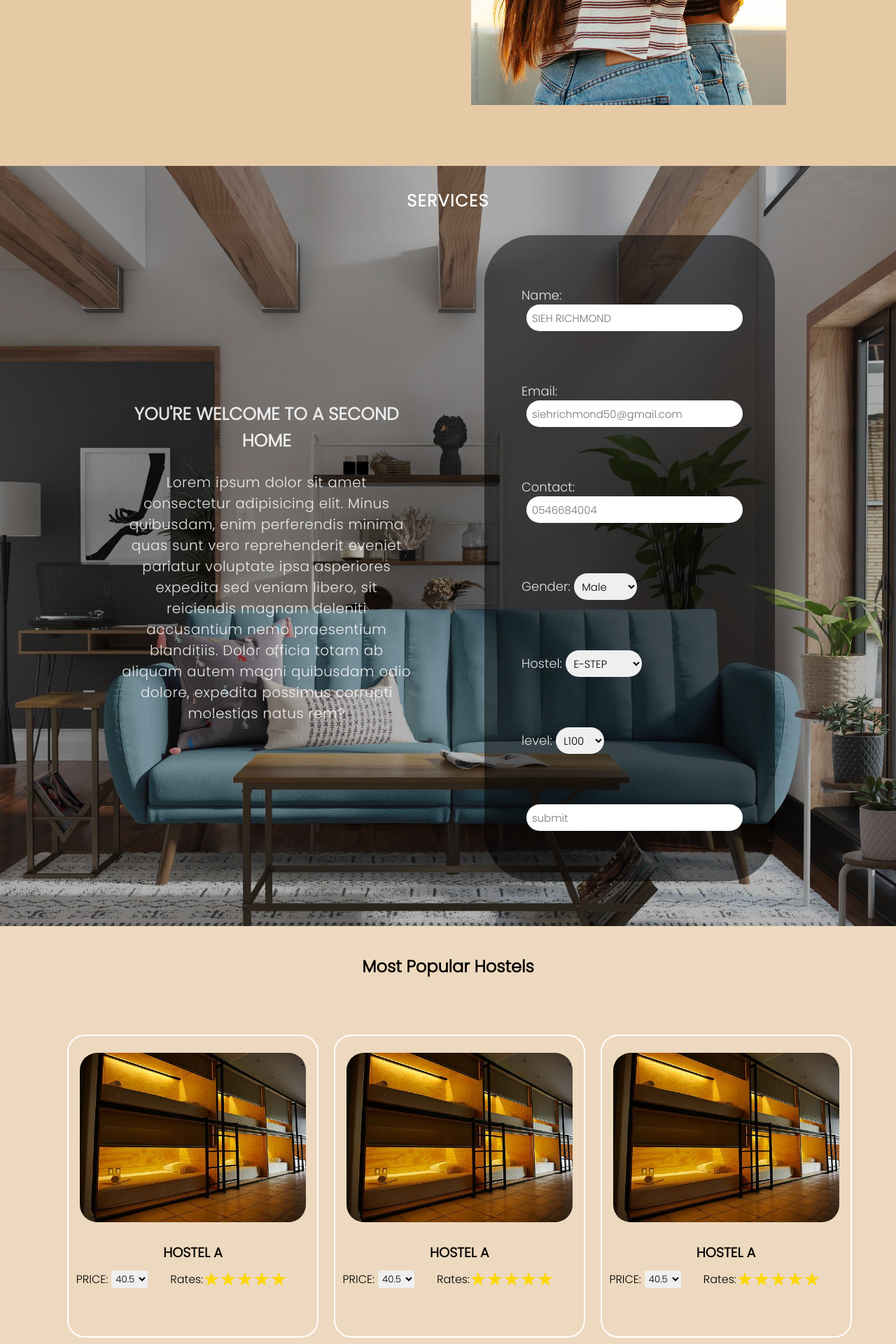
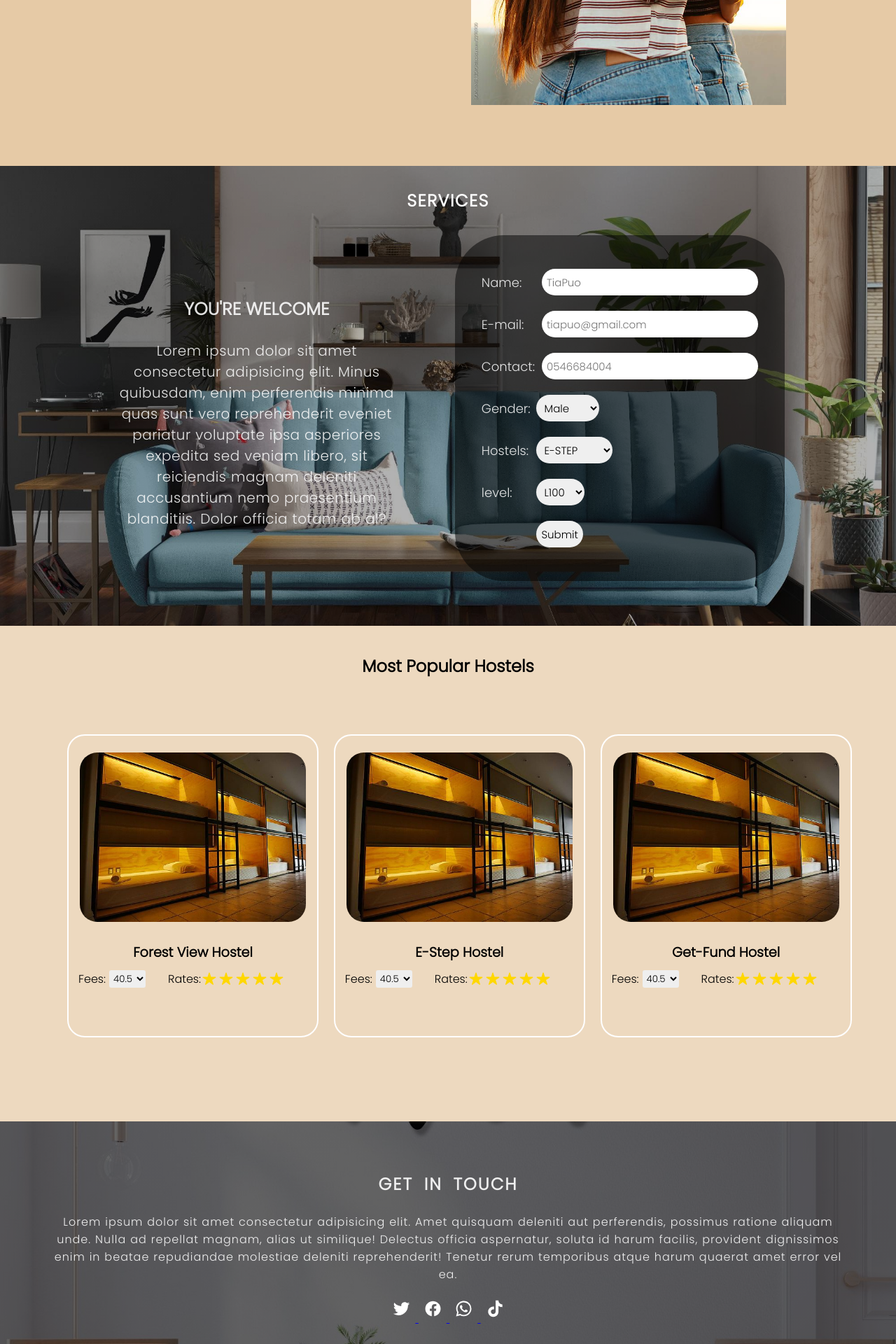
Before and after one commit to PaaRich/feelhome-websiste, a PHP site: page / in a window 1280 px wide. Shown: the part 1440-3360 px from the top of the page at 70% size. Run offline with PHP 8.4, Linux system fonts and the light colour scheme.

Commit message:
Update index.php

```diff
--- a/index.php
+++ b/index.php
@@ -16,13 +16,15 @@
 <body>
     <header>
         <div>
+            <button id="menu-btn">Menu</button>
             <nav>
                 <div class="logo">
                     <span><span class="feel">Feel</span><span class="home">Home</span></span>
+                    <div id="toggle">X</div>
                 </div>
                 <div class="links">
                     <ul>
-                        <li><a class="first_child" href="#">Home</a></li>
+                        <li><a href="#">Home</a></li>
                         <li><a href="#">Services</a></li>
                         <li><a href="#">About us</a></li>
                         <li><a href="#">Blog</a></li>
@@ -37,13 +39,11 @@
                     </h1>
                     <p>You are warmly welcome to comfortable Home</p>
                     <div>
-                        <button id="this">Read more<ion-icon name="arrow-forward-outline" style="margin-left:0.2em;"></ion-icon></button>
+                        <button id="this"><span>Read more</span><ion-icon name="arrow-forward-outline" style="margin-left:0.2em;"></ion-icon></button>
                         <button>Rate us</button>
                     </div>
                 </div>
-                <div class="whatsapp-btn">
-                    <ion-icon name="logo-whatsapp"></ion-icon>
-                </div>
+                <ion-icon id="whatsapp-logo" name="logo-whatsapp"></ion-icon>
             </div>
         </div>
     </header>
@@ -61,7 +61,7 @@
                     <!-- there are correction to be made here -->
                     <ion-icon name="school-outline" style="display: block;font-size:60px;color:black;margin: auto;"></ion-icon>
                     <p>Lorem ipsum dolor sit amet consectetur adipisicing elit. Laboriosam officia velit, et voluptas corporis molestiae hic, rem quidem sequi temporibus nesciunt. Repellat blanditiis ut facilis? Architecto repellendus eaque animi explicabo?</p>
-                    <button id="for_service">Read more<ion-icon name="arrow-forward-outline" style="margin-left: 0.2em;"></ion-icon></button>
+                    <button id="for_service"><span>Read more</span><ion-icon name="arrow-forward-outline" style="margin-left: 0.2em;"></ion-icon></button>
                 </div>
                 <div class="service_img">
                     <img src="resources/images/hug.jpg" alt="image">
@@ -79,51 +79,60 @@
             <h2>SERVICES</h2>
             <div class="main ">
                 <div class="text ">
-                    <h3>YOU'RE WELCOME TO A SECOND HOME</h3>
+                    <h3>YOU'RE WELCOME</h3>
                     <p>Lorem ipsum dolor sit amet consectetur adipisicing elit. Minus quibusdam, enim perferendis minima quas sunt vero reprehenderit eveniet pariatur voluptate ipsa asperiores expedita sed veniam libero, sit reiciendis magnam deleniti accusantium
-                        nemo praesentium blanditiis. Dolor officia totam ab aliquam autem magni quibusdam odio dolore, expedita possimus corrupti molestias natus rem?</p>
+                        nemo praesentium blanditiis. Dolor officia totam ab al?</p>
                 </div>
                 <div class="forms ">
                     <form>
-                        <div>
-                            <label>Name:</label>
-                            <input type="text " placeholder="SIEH RICHMOND " required>
-                        </div>
-                        <div>
-                            <label>Email:</label>
-                            <input type="email " placeholder="siehrichmond50@gmail.com " required>
-                        </div>
-                        <div>
-                            <label>Contact:</label>
-                            <input type="contact " placeholder="0546684004 " required>
-                        </div>
-                        <div>
-                            <label>Gender:</label>
-                            <select name="gender " id="gender " required>
-                                <option value="male ">Male</option>
-                                <option value="female ">Female</option>
+                        <table>
+                            <tr>
+                                <td>Name:</td>
+                                <td><input type="text" placeholder="TiaPuo" required></td>
+                            </tr>
+                            <tr>
+                                <td>E-mail:</td>
+                                <td><input type="email" placeholder="tiapuo@gmail.com" required></td>
+                            </tr>
+                            <tr>
+                                <td>Contact:</td>
+                                <td><input type="contact" placeholder="0546684004" required></td>
+                            </tr>
+                            <tr>
+                                <td>Gender:</td>
+                                <td>
+                                    <select name="gender" id="gender">
+                                        <option value="male" required>Male</option>
+                                        <option value="female" required>Female</option>
                                     </select>
-                        </div>
-                        <div>
-                            <label>Hostel:</label>
-                            <select name="hostels " id=" " required>
-                                <option value="E-step ">E-STEP</option>
-                                <option value="forest ">FOREST</option>
-                                <option value="GET-FUND ">GET-FUND</option>
+                                </td>
+                            </tr>
+                            <tr>
+                                <td>Hostels:</td>
+                                <td>
+                                    <select name="hostels" id="">
+                                        <option value="E-step" required>E-STEP</option>
+                                        <option value="forest" required>FOREST</option>
+                                        <option value="Get-fund" required>GET-FUND</option>
                                     </select>
-                        </div>
-                        <div>
-                            <label>level:</label>
-                            <select name="levels " id=" " required>
-                                <option value="L100 ">L100</option>
-                                <option value="L200 ">L200</option>
-                                <option value="L300 ">L300</option>
-                                <option value="L400 ">L400</option>
+                                </td>
+                            </tr>
+                            <tr>
+                                <td>level:</td>
+                                <td>
+                                    <select name="levels" id="levels">
+                                        <option value="L100" required>L100</option>
+                                        <option value="L200" required>L200</option>
+                                        <option value="L300" required>L300</option>
+                                        <option value="L400" required>L400</option>
                                     </select>
-                        </div>
-                        <div>
-                            <input type="submit " placeholder="submit">
-                        </div>
+                                </td>
+                                <tr>
+                                    <td></td>
+                                    <td><input type="submit" placeholder="submit"></td>
+                                </tr>
+                            </tr>
+                        </table>
                     </form>
                 </div>
             </div>
@@ -140,17 +149,10 @@
             <div class="img_container ">
                 <div class="img_1 ">
                     <div><img src="./resources/images/hostelbeds2.jpg " alt="hostel image "></div>
-                    <h4>HOSTEL A</h4>
-                    <div style="display: flex;justify-content: center;align-items: center;padding: 5px 0; ">
-                        <div style="display:flex;align-items: center; ">
-                            <p>PRICE:</p>
-                            <!-- <ul>
-                                <li class="fi ">40.5
-                                    <ion-icon style="cursor: pointer; " name="caret-down-outline "></ion-icon>
-                                </li>
-                                <li>50.5</li>
-                                <li>60.5</li>
-                            </ul> -->
+                    <h4>Forest View Hostel</h4>
+                    <div class="price-rate">
+                        <div class="prices">
+                            <p>Fees:</p>
                             <select name="prices" id="prices">
                                 <option value="40.5">40.5</option>
                                 <option value="30.5">30.5</option>
@@ -168,17 +170,11 @@
                 </div>
                 <div class="img_2 ">
                     <div><img src="./resources/images/hostelbeds2.jpg " alt="hostel image "></div>
-                    <h4>HOSTEL A</h4>
-                    <div style="display: flex;justify-content: center;align-items: center;padding: 5px 0; ">
-                        <div style="display:flex;align-items: center; ">
-                            <p>PRICE:</p>
-                            <!-- <ul>
-                                <li class="fi ">40.5
-                                    <ion-icon style="cursor: pointer; " name="caret-down-outline "></ion-icon>
-                                </li>
-                                <li>50.5</li>
-                                <li>60.5</li>
-                            </ul> -->
+                    <h4>E-Step Hostel</h4>
+                    <div class="price-rate">
+                        <div class="prices">
+                            <p>Fees:</p>
+
                             <select name="prices" id="prices">
                                 <option value="40.5">40.5</option>
                                 <option value="30.5">30.5</option>
@@ -196,17 +192,11 @@
                 </div>
                 <div class="img_3 ">
                     <div><img src="./resources/images/hostelbeds2.jpg " alt="hostel image "></div>
-                    <h4>HOSTEL A</h4>
-                    <div style="display: flex;justify-content: center;align-items: center;padding: 5px 0; ">
-                        <div class="prices" style="display:flex;align-items: center; ">
-                            <p>PRICE:</p>
-                            <!-- <ul>
-                                <li class="fi ">40.5
-                                    <ion-icon style="cursor: pointer; " name="caret-down-outline "></ion-icon>
-                                </li>
-                                <li>50.5</li>
-                                <li>60.5</li>
-                            </ul> -->
+                    <h4>Get-Fund Hostel</h4>
+                    <div class="price-rate">
+                        <div class="prices">
+                            <p>Fees:</p>
+
                             <select name="prices" id="prices">
                                 <option value="40.5">40.5</option>
                                 <option value="30.5">30.5</option>
@@ -235,14 +225,23 @@
             <p>Lorem ipsum dolor sit amet consectetur adipisicing elit. Amet quisquam deleniti aut perferendis, possimus ratione aliquam unde. Nulla ad repellat magnam, alias ut similique! Delectus officia aspernatur, soluta id harum facilis, provident dignissimos
                 enim in beatae repudiandae molestiae deleniti reprehenderit! Tenetur rerum temporibus atque harum quaerat amet error vel ea.</p>
             <div class="icons ">
+                <a href="#">
                     <ion-icon name="logo-twitter"></ion-icon>
+                </a>
+                <a href="#">
                     <ion-icon name="logo-facebook"></ion-icon>
+                </a>
+                <a href="#">
                     <ion-icon name="logo-whatsapp"></ion-icon>
+                </a>
+                <a href="#">
                     <ion-icon name="logo-tiktok"></ion-icon>
+                </a>
 
             </div>
         </div>
     </footer>
+    <button class="top">Top</button>
 </body>
 <script src="resources/js/script.js "></script>
 
```
Lines whose indentation alone changed are shown as unchanged.
